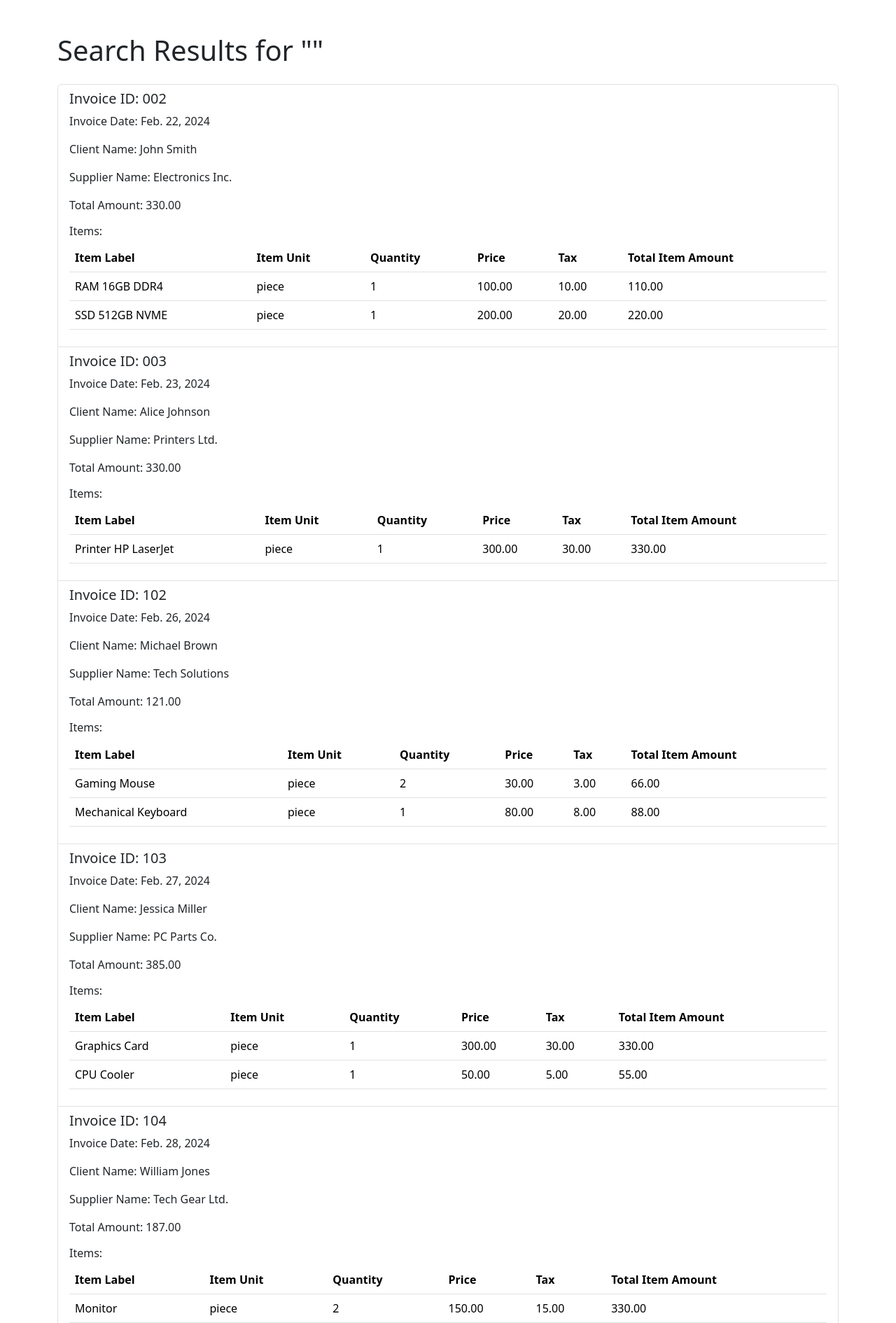
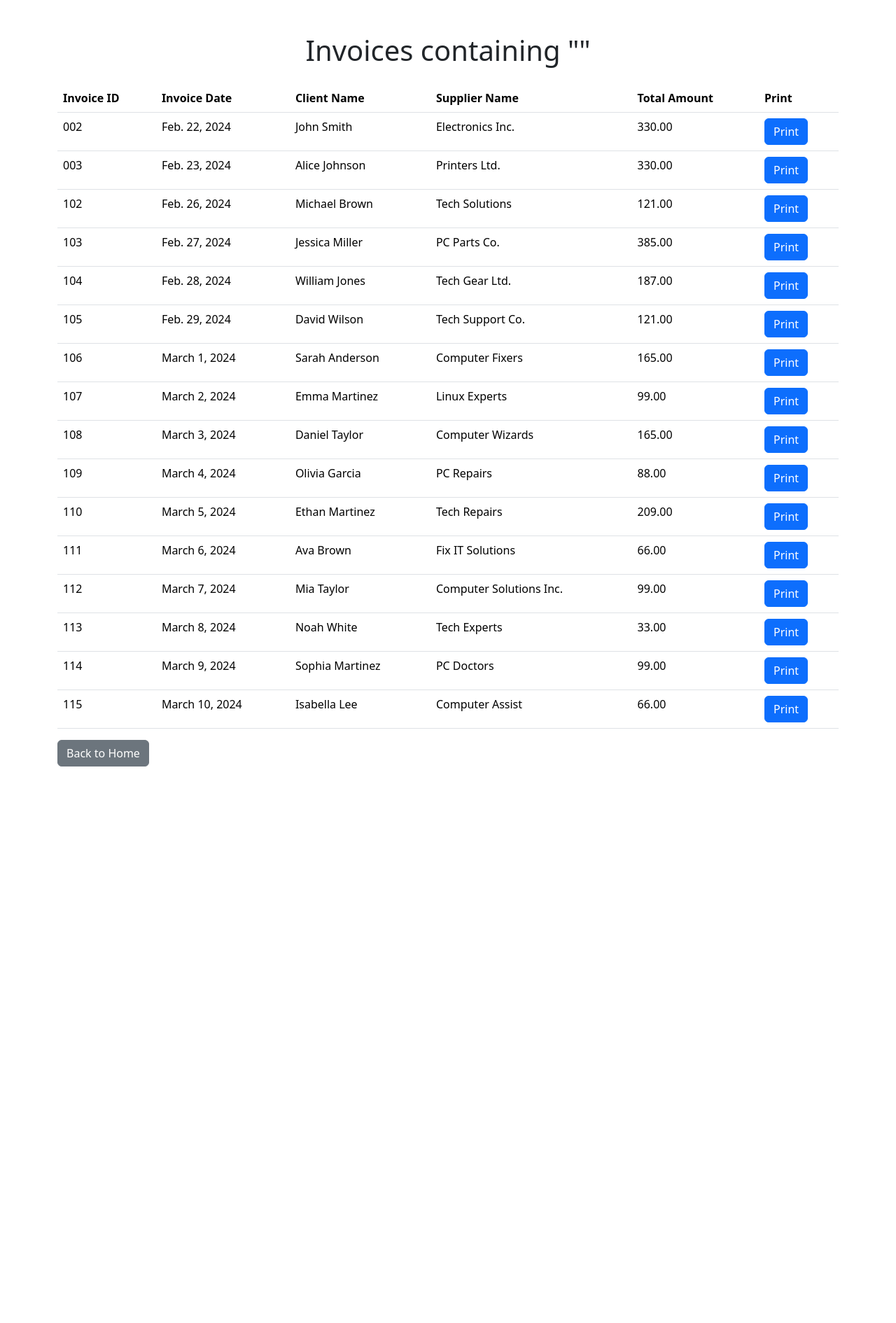
Before and after one commit to alouiadel/test_cosider_django, a Django app: page /search/ in a window 1280 px wide. Shown: the top 1890 px of the page at 70% size. After the commit the page ends 1095 px from the top, so only its background shows below. Run offline with Django 5.2, Linux system fonts and the light colour scheme; data comes from the database, SQL or seed files in the repository; both versions use the stored data as it was after the commit.

Commit message:
First draft of the final version

```diff
--- a/cosider/views.py
+++ b/cosider/views.py
@@ -4,8 +4,6 @@ from django.shortcuts import render, get_object_or_404
 import requests
 from .models import Invoice, InvoiceItem
 from django.views.decorators.csrf import csrf_exempt
-from django.template.loader import render_to_string
-from django.http import HttpResponse
 
 
 # Search by item label
@@ -23,20 +21,15 @@ def search_invoices(request):
 
 # Print invoice
 @csrf_exempt
-def print_invoice(request):
-    invoice_id = request.GET.get('invoice_id')
-    if not invoice_id:
-        return HttpResponse("Invoice ID is missing")
+def print_invoice(request, invoice_id):
     invoice = get_object_or_404(Invoice, invoice_id=invoice_id)
-    items = invoice.invoiceitem_set.all()
-    data = {'invoice': invoice, 'items': items}
-    html = render_to_string('print_invoice.html', data)
-    return HttpResponse(html)
+    context = {'invoice': invoice}
+    return render(request, 'print_invoice.html', context)
 
 
 # Fetch invoice data from external service and display it
 # The view had to be cleared and not appended to the existing one
-@transaction.atomic # This decorator ensures that the database is not left in an inconsistent state if an error occurs
+@transaction.atomic  # This decorator ensures that the database is not left in an inconsistent state if an error occurs
 def fetch_invoices(request):
     url = 'https://elhoussam.github.io/invoicesapi/db.json'
     response = requests.get(url)
@@ -66,7 +59,7 @@ def fetch_invoices(request):
             quantity = item_data['ItemQuantity']
             price = item_data['ItemPrice']
             tax = item_data['ItemTax']
-            total_item_amount = price * quantity
+            total_item_amount = (price + tax) * quantity
             InvoiceItem.objects.create(
                 invoice=invoice,
                 item_label=item_label,
--- a/templates/search_results.html
+++ b/templates/search_results.html
@@ -6,46 +6,47 @@
     <title>Search Results</title>
     <!-- Bootstrap CSS -->
     <link href="https://cdn.jsdelivr.net/npm/bootstrap@5.3.3/dist/css/bootstrap.min.css" rel="stylesheet" integrity="sha384-QWTKZyjpPEjISv5WaRU9OFeRpok6YctnYmDr5pNlyT2bRjXh0JMhjY6hW+ALEwIH" crossorigin="anonymous">
+    <style>
+        .center-text {
+            text-align: center;
+        }
+    </style>
 </head>
 <body>
     <div class="container">
-        <h1 class="mt-5">Search Results for "{{ query }}"</h1>
-        <ul class="list-group mt-4">
-            {% for invoice in invoices %}
-                <li class="list-group-item">
-                    <h5>Invoice ID: {{ invoice.invoice_id }}</h5>
-                    <p>Invoice Date: {{ invoice.invoice_date }}</p>
-                    <p>Client Name: {{ invoice.client_name }}</p>
-                    <p>Supplier Name: {{ invoice.supplier_name }}</p>
-                    <p>Total Amount: {{ invoice.total_amount }}</p>
-                    <h6>Items:</h6>
-                    <table class="table">
+        <h1 class="mt-5 center-text">Invoices containing "{{ query }}"</h1>
+        {% if invoices %}
+        <table class="table mt-4">
             <thead>
                 <tr>
-                                <th>Item Label</th>
-                                <th>Item Unit</th>
-                                <th>Quantity</th>
-                                <th>Price</th>
-                                <th>Tax</th>
-                                <th>Total Item Amount</th>
+                    <th>Invoice ID</th>
+                    <th>Invoice Date</th>
+                    <th>Client Name</th>
+                    <th>Supplier Name</th>
+                    <th>Total Amount</th>
+                    <th>Print</th>
                 </tr>
             </thead>
             <tbody>
-                            {% for item in invoice.invoiceitem_set.all %}
+                {% for invoice in invoices %}
                 <tr>
-                                    <td>{{ item.item_label }}</td>
-                                    <td>{{ item.item_unit }}</td>
-                                    <td>{{ item.quantity }}</td>
-                                    <td>{{ item.price }}</td>
-                                    <td>{{ item.tax }}</td>
-                                    <td>{{ item.total_item_amount }}</td>
+                    <td>{{ invoice.invoice_id }}</td>
+                    <td>{{ invoice.invoice_date }}</td>
+                    <td>{{ invoice.client_name }}</td>
+                    <td>{{ invoice.supplier_name }}</td>
+                    <td>{{ invoice.total_amount }}</td>
+                    <td>
+                        <a href="{% url 'print_invoice' invoice.invoice_id %}" class="btn btn-primary">Print</a>
+                    </td>
                 </tr>
                 {% endfor %}
             </tbody>
         </table>
-                </li>
-            {% endfor %}
-        </ul>
+            <!-- Back to Home button -->
+        <a href="{% url 'fetch_invoices' %}" class="btn btn-secondary">Back to Home</a>
+        {% else %}
+        <p class="mt-4">No invoices found.</p>
+        {% endif %}
     </div>
 </body>
 </html>
--- a/test_cosider_django/urls.py
+++ b/test_cosider_django/urls.py
@@ -14,5 +14,5 @@ urlpatterns = [
     path('search/', views.search_invoices, name='search_invoices'),
 
     # Print invoice
-    path('print/', views.print_invoice, name='print_invoice'),
+    path('print/<str:invoice_id>/', views.print_invoice, name='print_invoice'),
 ]
```
Also changed, not shown: db.sqlite3. Lines whose indentation alone changed are shown as unchanged.
